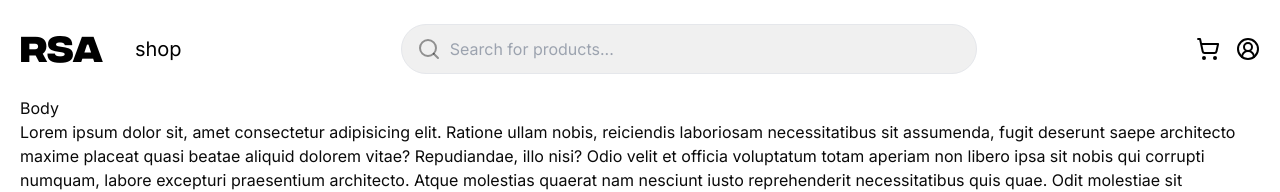
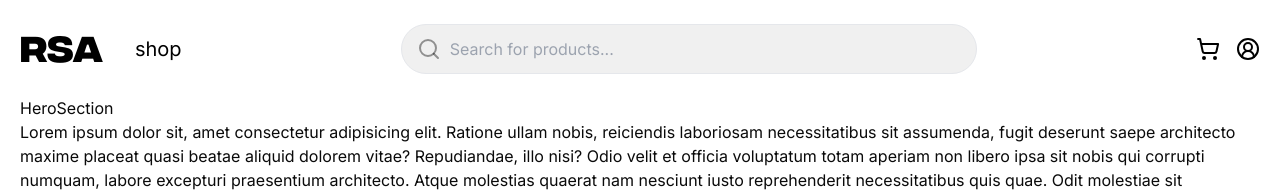
Before and after one commit to AJ1732/rsa-stores, a Next.js app: page / in a window 1280 px wide. Shown: the top 192 px of the page. Built offline with nearby package versions, Linux system fonts and the light colour scheme.

Commit message:
chore: update margin

```diff
--- a/src/app/page.tsx
+++ b/src/app/page.tsx
@@ -1,10 +1,9 @@
-import { CTASection } from "@/components";
+import { HeroSection, CTASection } from "@/components";
 
 export default async function Home() {
   return (
-    <main className="mt-24 min-h-[calc(100dvh-100px)] text-neutral-950">
-      <section></section>
-      <h2>Body</h2>
+    <main className="mt-[4.5rem] min-h-[calc(100dvh-100px)] text-neutral-950 md:mt-20 lg:mt-24">
+      <HeroSection />
       <p>
         Lorem ipsum dolor sit, amet consectetur adipisicing elit. Ratione ullam
         nobis, reiciendis laboriosam necessitatibus sit assumenda, fugit
--- a/src/components/index.tsx
+++ b/src/components/index.tsx
@@ -3,6 +3,7 @@ export { default as Navbar } from "./layout/Navbar";
 export { default as Footer } from "./layout/Footer";
 
 // SECTION COMPONENTS
+export { default as HeroSection } from "./sections/Home/HeroSection";
 export { default as CTASection } from "./sections/Home/CTASection";
 
 // UI COMPONENTS
--- /dev/null
+++ b/src/components/sections/Home/HeroSection/index.tsx
@@ -0,0 +1,4 @@
+const HeroSection = () => {
+  return <div>HeroSection</div>;
+};
+export default HeroSection;
```
